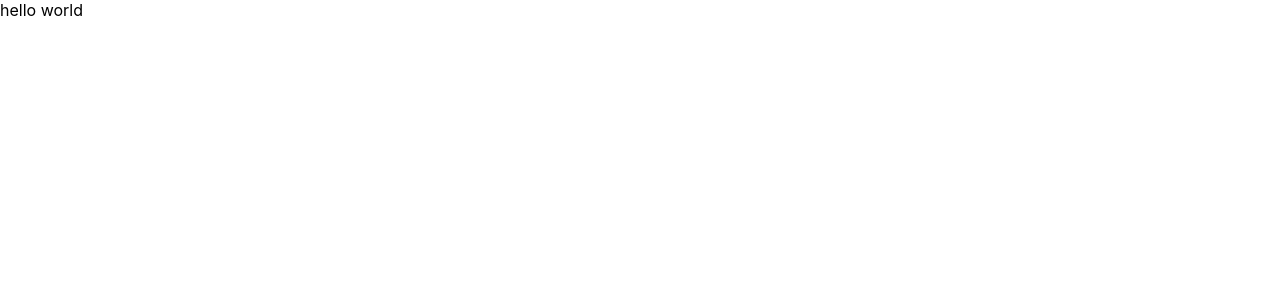
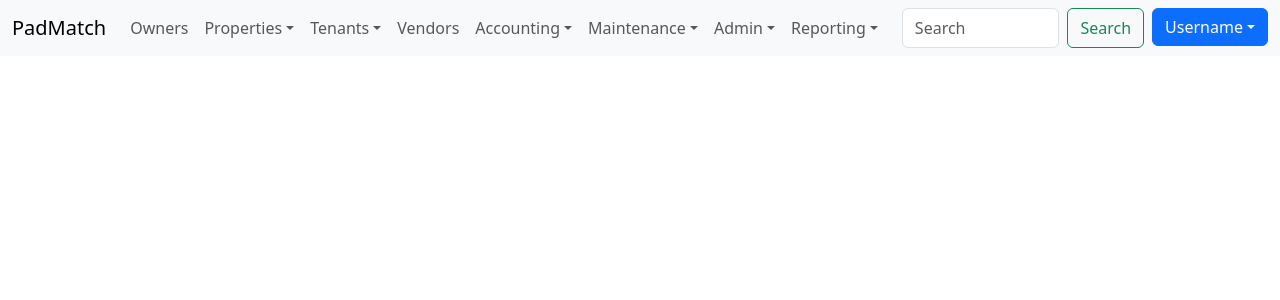
Before and after one commit to chandlerche/PadMatch-Frontend, a React (Create React App) app: page / in a window 1280 px wide. Shown: the top 300 px of the page. Built offline with nearby package versions, Linux system fonts and the light colour scheme.

Commit message:
Add a navigation bar

```diff
--- a/package.json
+++ b/package.json
@@ -6,7 +6,10 @@
     "@testing-library/jest-dom": "^5.17.0",
     "@testing-library/react": "^13.4.0",
     "@testing-library/user-event": "^13.5.0",
+    "bootstrap": "^5.3.2",
+    "bootstrap-icons": "^1.11.3",
     "react": "^18.2.0",
+    "react-bootstrap": "^2.10.0",
     "react-dom": "^18.2.0",
     "react-scripts": "5.0.1",
     "web-vitals": "^2.1.4"
--- a/src/App.js
+++ b/src/App.js
@@ -1,10 +1,11 @@
-import './App.css';
+import NavigationBar from "./nav-bar/nav-bar";
 
 function App() {
   return (
     <div>
+
       <div>
-        hello world
+          <NavigationBar/>
       </div>
     </div>
   );
--- a/src/index.js
+++ b/src/index.js
@@ -3,6 +3,9 @@ import ReactDOM from 'react-dom/client';
 import './index.css';
 import App from './App';
 import reportWebVitals from './reportWebVitals';
+import 'bootstrap/dist/css/bootstrap.min.css';
+import 'bootstrap-icons/font/bootstrap-icons.css';
+
 
 const root = ReactDOM.createRoot(document.getElementById('root'));
 root.render(
--- /dev/null
+++ b/src/nav-bar/nav-bar.js
@@ -0,0 +1,155 @@
+import Button from 'react-bootstrap/Button';
+import Container from 'react-bootstrap/Container';
+import Form from 'react-bootstrap/Form';
+import Nav from 'react-bootstrap/Nav';
+import Navbar from 'react-bootstrap/Navbar';
+import NavDropdown from 'react-bootstrap/NavDropdown';
+import Offcanvas from 'react-bootstrap/Offcanvas';
+import Dropdown from 'react-bootstrap/Dropdown';
+import DropdownButton from 'react-bootstrap/DropdownButton';
+
+function NavigationBar() {
+    return (
+        <>
+            {['xl'].map((expand) => (
+                <Navbar key={expand} expand={expand} className="bg-body-tertiary mb-3">
+                    <Container fluid>
+                        <Navbar.Brand href="#">PadMatch</Navbar.Brand>
+                        <Navbar.Toggle aria-controls={`offcanvasNavbar-expand-${expand}`} />
+                        <Navbar.Offcanvas
+                            id={`offcanvasNavbar-expand-${expand}`}
+                            aria-labelledby={`offcanvasNavbarLabel-expand-${expand}`}
+                            placement="end"
+                        >
+                            <Offcanvas.Header closeButton>
+                                <Offcanvas.Title id={`offcanvasNavbarLabel-expand-${expand}`}>
+                                    PadMatch
+                                </Offcanvas.Title>
+                            </Offcanvas.Header>
+                            <Offcanvas.Body>
+                                <Nav className="justify-content-start flex-grow-1 pe-3">
+
+                                    {/* Nav Bar Items */}
+
+                                    {/* Nav Bar Item 1 */}
+                                    <Nav.Link href="#action1">Owners</Nav.Link>
+
+                                    {/* Nav Bar Item 2 */}
+                                    <NavDropdown
+                                        title="Properties"
+                                        id={`offcanvasNavbarDropdown-expand-${expand}`}
+                                    >
+                                        <NavDropdown.Item href="#action3">Action</NavDropdown.Item>
+                                        <NavDropdown.Item href="#action4">
+                                            Another action
+                                        </NavDropdown.Item>
+                                        <NavDropdown.Divider />
+                                        <NavDropdown.Item href="#action5">
+                                            Something else here
+                                        </NavDropdown.Item>
+                                    </NavDropdown>
+
+                                    {/* Nav Bar Item 3 */}
+                                    <NavDropdown
+                                        title="Tenants"
+                                        id={`offcanvasNavbarDropdown-expand-${expand}`}
+                                    >
+                                        <NavDropdown.Item href="#action3">Action</NavDropdown.Item>
+                                        <NavDropdown.Item href="#action4">
+                                            Another action
+                                        </NavDropdown.Item>
+                                        <NavDropdown.Divider />
+                                        <NavDropdown.Item href="#action5">
+                                            Something else here
+                                        </NavDropdown.Item>
+                                    </NavDropdown>
+
+                                    {/* Nav Bar Item 4 */}
+                                    <Nav.Link href="#action2">Vendors</Nav.Link>
+
+                                    {/* Nav Bar Item 5 */}
+                                    <NavDropdown
+                                        title="Accounting"
+                                        id={`offcanvasNavbarDropdown-expand-${expand}`}
+                                    >
+                                        <NavDropdown.Item href="#action3">Accounts Receivable</NavDropdown.Item>
+                                        <NavDropdown.Item href="#action4">Accounts Payable</NavDropdown.Item>
+                                        <NavDropdown.Item href="#action5">General Ledger</NavDropdown.Item>
+                                        <NavDropdown.Item href="#action5">Banking</NavDropdown.Item>
+                                        <NavDropdown.Item href="#action5">Budget Worksheet</NavDropdown.Item>
+                                        <NavDropdown.Item href="#action5">IRS Forms</NavDropdown.Item>
+                                    </NavDropdown>
+
+                                    {/* Nav Bar Item 6 */}
+                                    <NavDropdown
+                                        title="Maintenance"
+                                        id={`offcanvasNavbarDropdown-expand-${expand}`}
+                                    >
+                                        <NavDropdown.Item href="#action3">Action</NavDropdown.Item>
+                                        <NavDropdown.Item href="#action4">
+                                            Another action
+                                        </NavDropdown.Item>
+                                        <NavDropdown.Divider />
+                                        <NavDropdown.Item href="#action5">
+                                            Something else here
+                                        </NavDropdown.Item>
+                                    </NavDropdown>
+
+                                    {/* Nav Bar Item 7 */}
+                                    <NavDropdown
+                                        title="Admin"
+                                        id={`offcanvasNavbarDropdown-expand-${expand}`}
+                                    >
+                                        <NavDropdown.Item href="#action3">Action</NavDropdown.Item>
+                                        <NavDropdown.Item href="#action4">
+                                            Another action
+                                        </NavDropdown.Item>
+                                        <NavDropdown.Divider />
+                                        <NavDropdown.Item href="#action5">
+                                            Something else here
+                                        </NavDropdown.Item>
+                                    </NavDropdown>
+
+                                    {/* Nav Bar Item 8 */}
+                                    <NavDropdown
+                                        title="Reporting"
+                                        id={`offcanvasNavbarDropdown-expand-${expand}`}
+                                    >
+                                        <NavDropdown.Item href="#action3">Action</NavDropdown.Item>
+                                        <NavDropdown.Item href="#action4">
+                                            Another action
+                                        </NavDropdown.Item>
+                                        <NavDropdown.Divider />
+                                        <NavDropdown.Item href="#action5">
+                                            Something else here
+                                        </NavDropdown.Item>
+                                    </NavDropdown>
+
+                                </Nav>
+                                <Form className="d-flex me-2">
+                                    <Form.Control
+                                        type="search"
+                                        placeholder="Search"
+                                        className="me-2"
+                                        aria-label="Search"
+                                    />
+                                    <Button variant="outline-success">Search</Button>
+                                </Form>
+
+                                <DropdownButton id="dropdown-basic-button" title="Username">
+                                    <Dropdown.Item href="#/action-1">My Profile</Dropdown.Item>
+                                    <Dropdown.Item href="#/action-2">Company Settings</Dropdown.Item>
+                                    <Dropdown.Divider />
+                                    <Dropdown.Item href="#/action-3">Log Out</Dropdown.Item>
+                                </DropdownButton>
+
+                            </Offcanvas.Body>
+                        </Navbar.Offcanvas>
+                    </Container>
+                </Navbar>
+            ))}
+        </>
+    );
+}
+
+export default NavigationBar;
```
Also changed, not shown: 1 other file (tests, documents, lock files or other folders).
